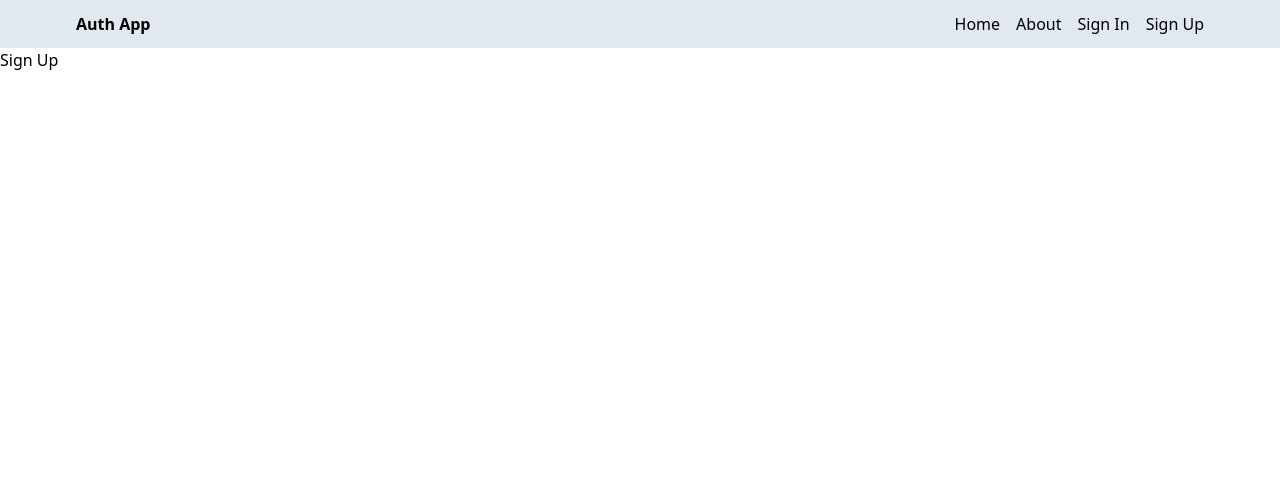
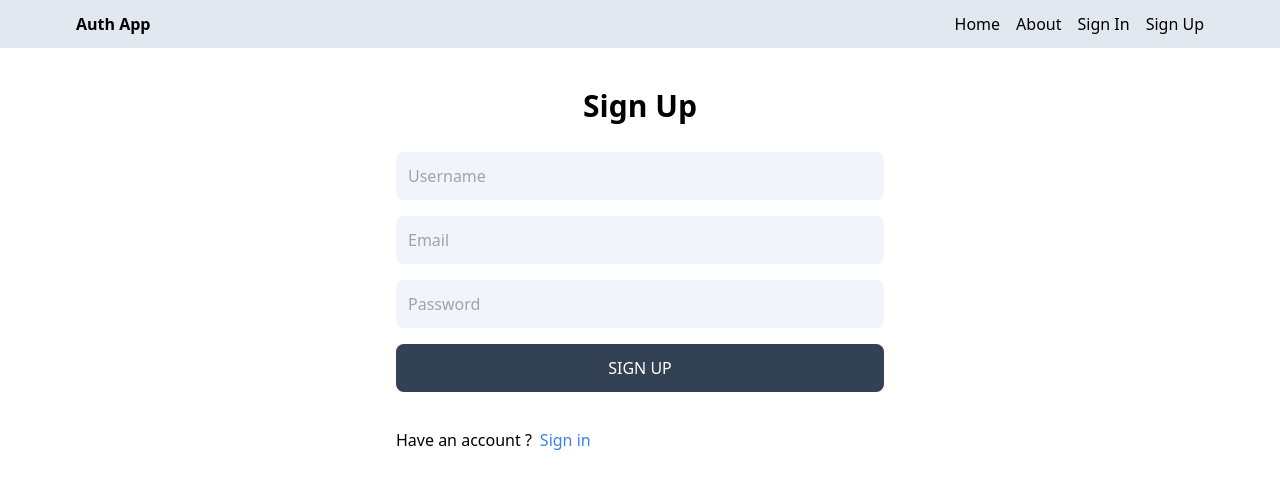
Before and after one commit to amarkumarsbg/mern-auth, a React (Vite) app in the folder client/: page /sign-up in a window 1280 px wide. Shown: the top 488 px of the page. Built offline with nearby package versions, Linux system fonts and the light colour scheme.

Commit message:
complete sign up page UI

```diff
--- a/client/src/pages/SignUp.jsx
+++ b/client/src/pages/SignUp.jsx
@@ -1,3 +1,38 @@
+import { Link } from "react-router-dom";
+
 export default function SignUp() {
-  return <div>Sign Up</div>;
+  return (
+    <div className="p-3 max-w-lg mx-auto">
+      <h1 className="text-3xl text-center font-semibold my-7">Sign Up</h1>
+      <form className="flex flex-col gap-4">
+        <input
+          type="text"
+          placeholder="Username"
+          id="username"
+          className="bg-slate-100 p-3 rounded-lg"
+        />
+        <input
+          type="email"
+          placeholder="Email"
+          id="email"
+          className="bg-slate-100 p-3 rounded-lg"
+        />
+        <input
+          type="password"
+          placeholder="Password"
+          id="password"
+          className="bg-slate-100 p-3 rounded-lg"
+        />
+        <button className="bg-slate-700 text-white p-3 rounded-lg uppercase hover:opacity-95 disabled:opacity-80">
+          Sign Up
+        </button>
+        <div className="flex gap-2 mt-5">
+          <p>Have an account ?</p>
+          <Link to="/sign-in">
+            <span className="text-blue-500">Sign in</span>
+          </Link>
+        </div>
+      </form>
+    </div>
+  );
 }
```
